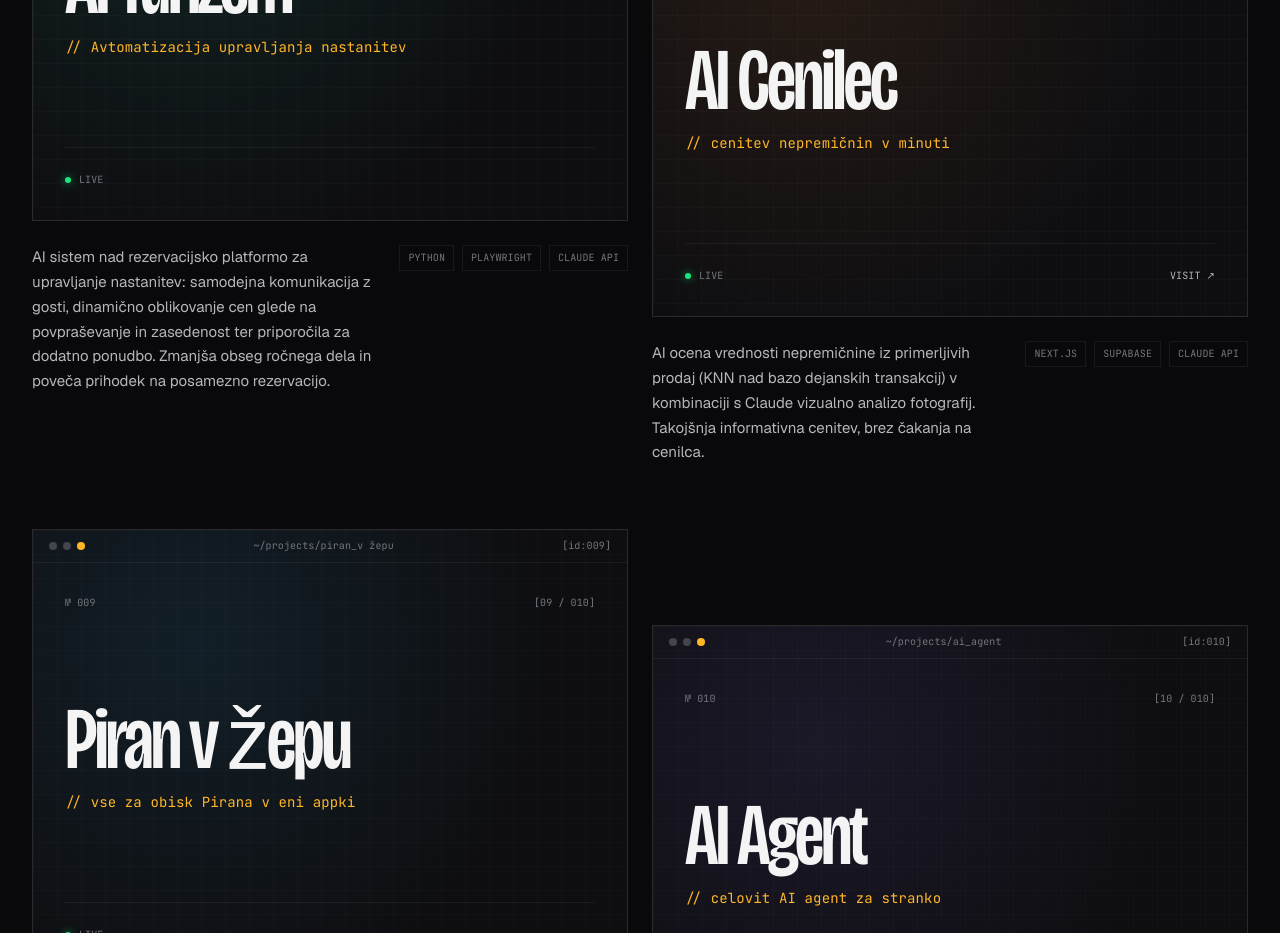
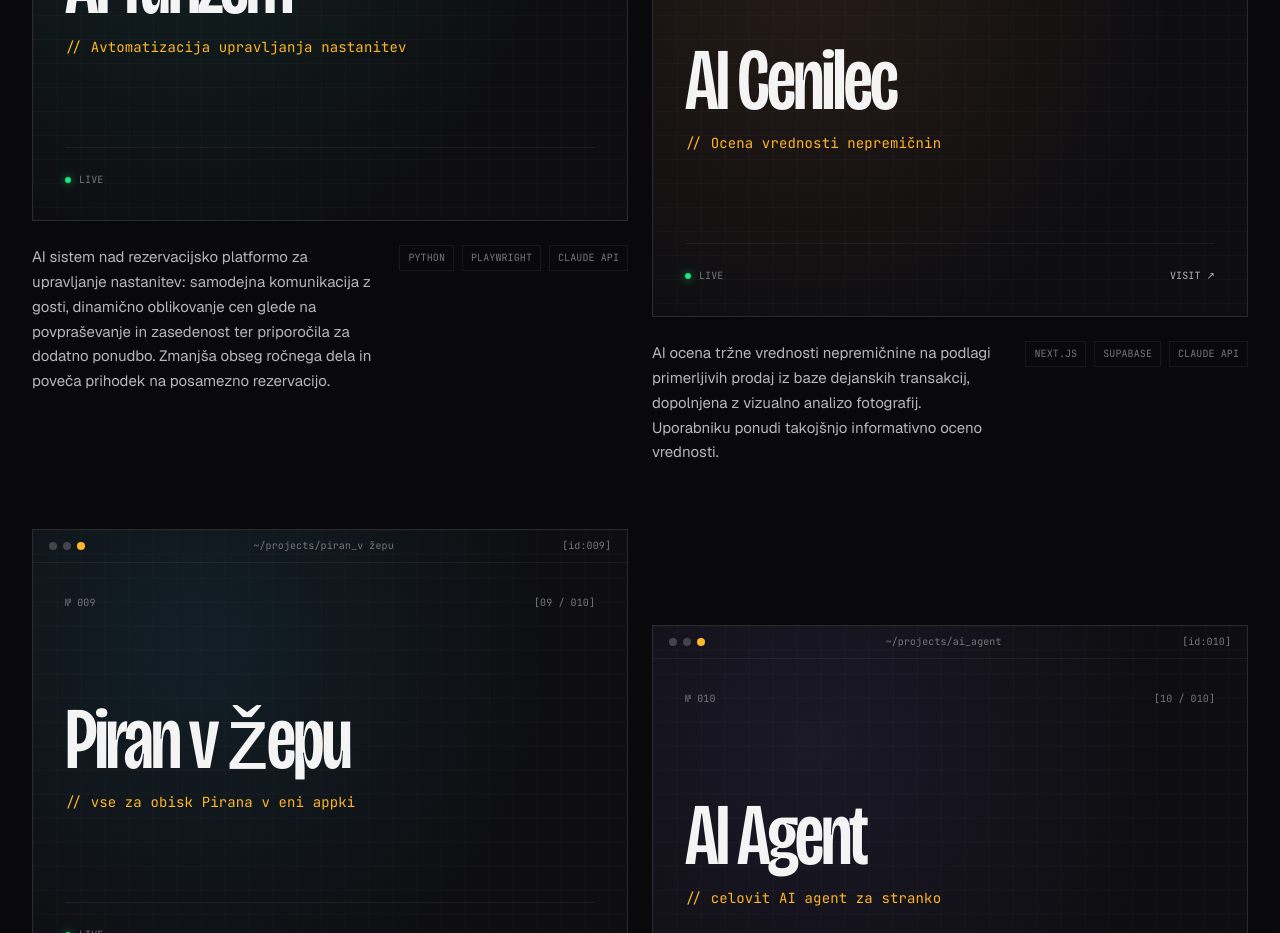
Before and after one commit to DaliborLegen/aiprosolutions, a Next.js app: page / in a window 1280 px wide. Shown: the part 8560-9493 px from the top of the page. Built offline with nearby package versions, Linux system fonts and the light colour scheme.

Commit message:
auto-sync after edit via Claude Code

```diff
--- a/app/sections/Projects.tsx
+++ b/app/sections/Projects.tsx
@@ -68,8 +68,8 @@ const projects = [
   {
     id: "008",
     title: "AI Cenilec",
-    italic: "cenitev nepremičnin v minuti",
-    desc: "AI ocena vrednosti nepremičnine iz primerljivih prodaj (KNN nad bazo dejanskih transakcij) v kombinaciji s Claude vizualno analizo fotografij. Takojšnja informativna cenitev, brez čakanja na cenilca.",
+    italic: "Ocena vrednosti nepremičnin",
+    desc: "AI ocena tržne vrednosti nepremičnine na podlagi primerljivih prodaj iz baze dejanskih transakcij, dopolnjena z vizualno analizo fotografij. Uporabniku ponudi takojšnjo informativno oceno vrednosti.",
     stack: ["Next.js", "Supabase", "Claude API"],
     url: "https://ai-cenilec.si",
     accent: "rgba(251, 146, 60, 0.16)",
```
